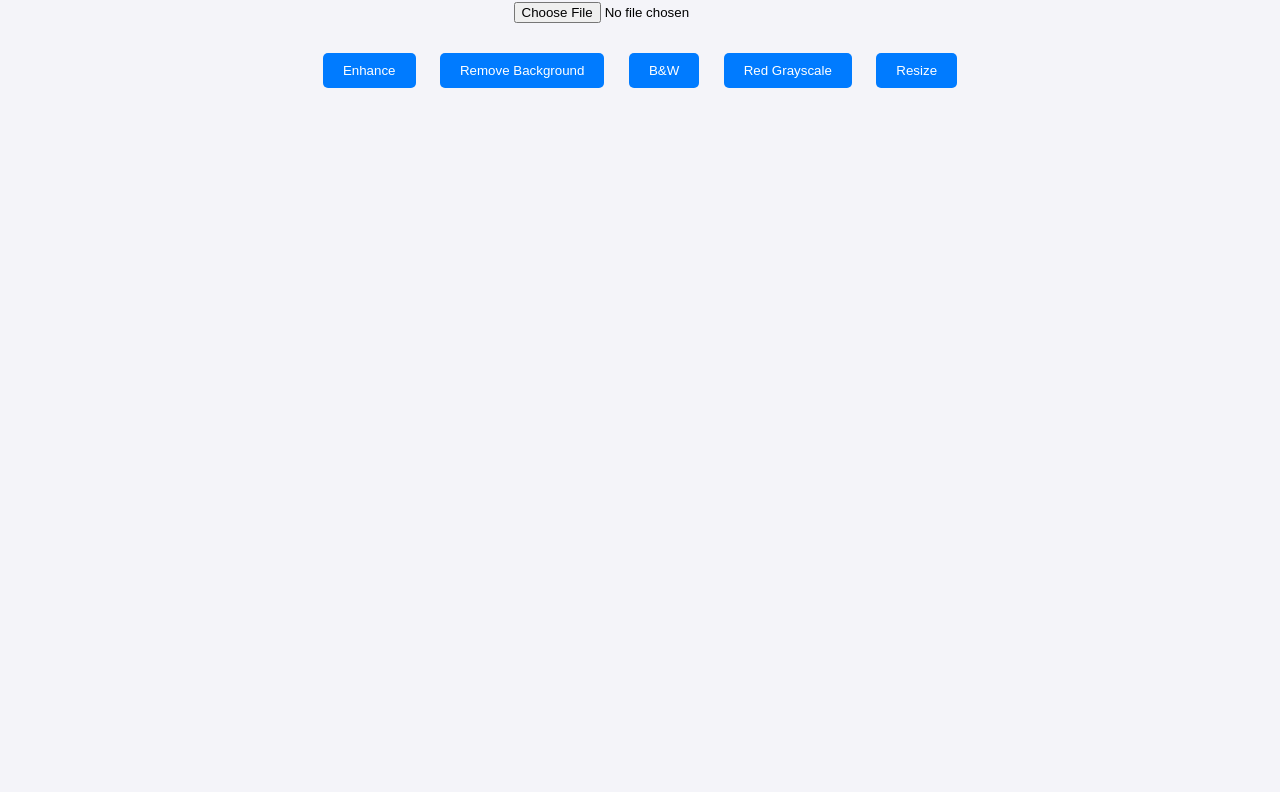
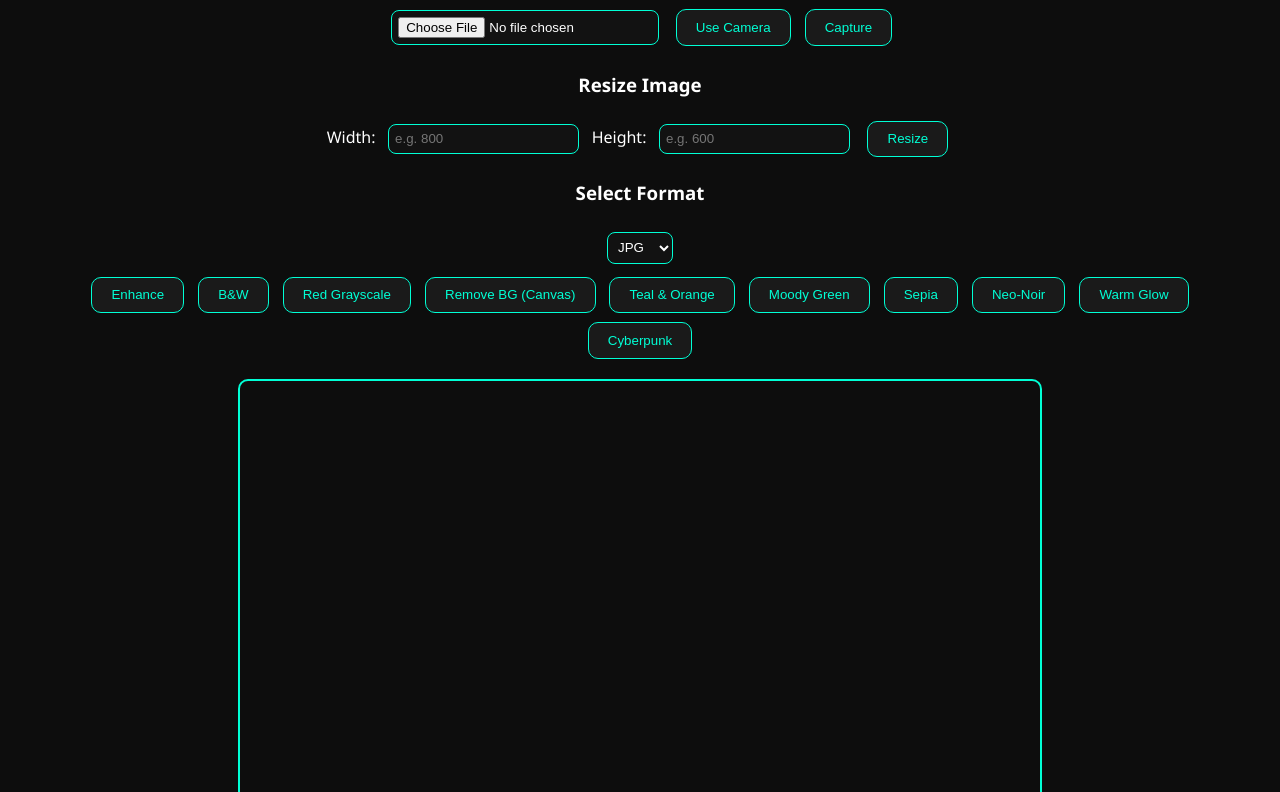
Before and after one commit to Aluval/FitPixAI, a plain HTML site: page phototools.html in a window 1280 px wide. Shown: the part 126-918 px from the top of the page. Before the commit the page ends 800 px from the top, so only its background shows below. Drawn offline with Linux system fonts and the light colour scheme.

Commit message:
Update phototools.html

```diff
--- a/phototools.html
+++ b/phototools.html
@@ -1,113 +1,207 @@
 <!DOCTYPE html>
 <html lang="en">
 <head>
-    <meta charset="UTF-8">
-    <meta name="viewport" content="width=device-width, initial-scale=1.0">
+  <meta charset="UTF-8" />
+  <meta name="viewport" content="width=device-width, initial-scale=1.0"/>
   <title>FitPix AI - Photo Tools</title>
   <style>
     body {
-            font-family: Arial, sans-serif;
-            background-color: #f4f4f9;
-            display: flex;
-            flex-direction: column;
-            align-items: center;
-            justify-content: center;
-            padding: 20px;
+      font-family: 'Segoe UI', sans-serif;
+      background: #0d0d0d;
+      color: #fff;
+      text-align: center;
+      padding: 2rem;
     }
-        .container {
-            width: 100%;
-            max-width: 800px;
-            text-align: center;
+    h1 {
+      font-size: 2.2rem;
+      margin-bottom: 1rem;
+      color: #00ffd5;
     }
-        #imagePreview {
-            width: 100%;
-            max-width: 500px;
-            margin-top: 20px;
+    .button {
+      background: #1a1a1a;
+      border: 1px solid #00ffd5;
+      color: #00ffd5;
+      padding: 0.6rem 1.2rem;
+      margin: 0.3rem;
+      border-radius: 10px;
+      cursor: pointer;
+      transition: 0.3s;
+    }
+    .button:hover {
+      background: #00ffd5;
+      color: #000;
+    }
+    canvas {
+      margin-top: 1rem;
+      max-width: 100%;
+      border: 2px solid #00ffd5;
+      border-radius: 10px;
+    }
+    input[type="file"], input[type="number"], select {
+      margin: 0.5rem;
+      padding: 0.4rem;
+      border-radius: 8px;
+      border: 1px solid #00ffd5;
+      background: #121212;
+      color: #fff;
+    }
+    video {
       display: none;
-        }
-        button {
-            background-color: #007bff;
-            color: white;
-            padding: 10px 20px;
-            border: none;
-            cursor: pointer;
-            margin: 10px;
-            border-radius: 5px;
-        }
-        button:hover {
-            background-color: #0056b3;
-        }
-        input[type="file"] {
-            margin: 20px 0;
+      border-radius: 10px;
+      margin-top: 1rem;
     }
   </style>
 </head>
 <body>
-
-<div class="container">
   <h1>FitPix AI - Photo Tools</h1>
 
-    <!-- Image Upload -->
-    <input type="file" id="photoUpload" accept="image/*" />
+  <input type="file" accept="image/*,.heic" id="uploadInput"/>
+  <button class="button" onclick="startCamera()">Use Camera</button>
+  <video id="camera" width="320" height="240" autoplay></video>
+  <button class="button" onclick="captureFromCamera()">Capture</button>
 
-    <br>
-
-    <!-- Display Image and Effects -->
-    <img id="imagePreview" src="" alt="Preview" />
-
-    <!-- Buttons for Effects -->
-    <button onclick="enhanceImage()">Enhance</button>
-    <button onclick="removeBg()">Remove Background</button>
-    <button onclick="applyB&W()">B&W</button>
-    <button onclick="applyRedGrayscale()">Red Grayscale</button>
-    <button onclick="applyResize()">Resize</button>
-
-    <!-- Download Button -->
-    <div id="downloadBtnContainer"></div>
-
-    <!-- Effects Options -->
-    <div id="resizeOptions" style="display:none;">
-        <label for="widthInput">Width:</label>
-        <input type="number" id="widthInput" placeholder="Enter width" />
-        <label for="heightInput">Height:</label>
-        <input type="number" id="heightInput" placeholder="Enter height" />
-        <button onclick="applyResize()">Apply Resize</button>
-    </div>
+  <div>
+    <h3>Resize Image</h3>
+    Width: <input type="number" id="resizeWidth" placeholder="e.g. 800" />
+    Height: <input type="number" id="resizeHeight" placeholder="e.g. 600" />
+    <button class="button" onclick="resizeImage()">Resize</button>
   </div>
 
+  <div>
+    <h3>Select Format</h3>
+    <select id="formatSelect">
+      <option value="image/jpeg">JPG</option>
+      <option value="image/png">PNG</option>
+      <option value="image/heic">HEIC</option>
+    </select>
+  </div>
+
+  <div id="tools">
+    <button class="button" onclick="applyEffect('enhance')">Enhance</button>
+    <button class="button" onclick="applyEffect('bw')">B&W</button>
+    <button class="button" onclick="applyEffect('red')">Red Grayscale</button>
+    <button class="button" onclick="removeBackground()">Remove BG (Canvas)</button>
+    <button class="button" onclick="applyEffect('teal')">Teal & Orange</button>
+    <button class="button" onclick="applyEffect('moody')">Moody Green</button>
+    <button class="button" onclick="applyEffect('sepia')">Sepia</button>
+    <button class="button" onclick="applyEffect('noir')">Neo-Noir</button>
+    <button class="button" onclick="applyEffect('warm')">Warm Glow</button>
+    <button class="button" onclick="applyEffect('cyberpunk')">Cyberpunk</button>
+  </div>
+
+  <canvas id="canvas" width="800" height="600"></canvas>
+  <br/>
+  <button class="button" onclick="downloadImage()">Download</button>
+
+  <hr style="margin:2rem 0; border-color:#00ffd5"/>
+
+  <h3>Remove Background via API</h3>
+  <input type="file" id="photoUpload" accept="image/*" />
+  <button class="button" onclick="removeBg()">Remove Background (API)</button>
+  <br/>
+  <img id="resultImage" style="margin-top: 1rem; max-width: 100%; display:none; border:2px solid #00ffd5; border-radius:10px;" />
+  <br/>
+  <a id="downloadBtn" class="button" style="display:none;" download="removed_bg.jpeg">Download Removed BG</a>
+
   <script>
-    function displayImage(url) {
-        const imagePreview = document.getElementById("imagePreview");
-        imagePreview.src = url;
-        imagePreview.style.display = "block";
+    const canvas = document.getElementById('canvas');
+    const ctx = canvas.getContext('2d');
+    const uploadInput = document.getElementById('uploadInput');
+    const video = document.getElementById('camera');
+
+    uploadInput.addEventListener('change', (e) => {
+      const reader = new FileReader();
+      reader.onload = function(evt) {
+        const img = new Image();
+        img.onload = () => ctx.drawImage(img, 0, 0, canvas.width, canvas.height);
+        img.src = evt.target.result;
+      };
+      reader.readAsDataURL(e.target.files[0]);
+    });
+
+    function startCamera() {
+      navigator.mediaDevices.getUserMedia({ video: true })
+        .then(stream => {
+          video.style.display = 'block';
+          video.srcObject = stream;
+        });
     }
 
-    function addDownloadButton(url, filename) {
-        const downloadBtnContainer = document.getElementById("downloadBtnContainer");
-        const downloadBtn = document.createElement("a");
-        downloadBtn.href = url;
-        downloadBtn.download = filename;
-        downloadBtn.innerText = "Download " + filename;
-        downloadBtn.style.display = "block";
-        downloadBtn.style.marginTop = "10px";
-        downloadBtnContainer.innerHTML = "";
-        downloadBtnContainer.appendChild(downloadBtn);
+    function captureFromCamera() {
+      ctx.drawImage(video, 0, 0, canvas.width, canvas.height);
+    }
+
+    function applyEffect(type) {
+      const imgData = ctx.getImageData(0, 0, canvas.width, canvas.height);
+      const d = imgData.data;
+      for (let i = 0; i < d.length; i += 4) {
+        let r = d[i], g = d[i + 1], b = d[i + 2];
+
+        switch (type) {
+          case 'enhance': d[i] = r * 1.1; d[i + 1] = g * 1.1; d[i + 2] = b * 1.1; break;
+          case 'bw': let avg = (r + g + b) / 3; d[i] = d[i + 1] = d[i + 2] = avg; break;
+          case 'red': let gray = (r + g + b) / 3; d[i] = gray; d[i + 1] = d[i + 2] = 0; break;
+          case 'teal': d[i] = r * 1.1; d[i + 1] = g * 0.9; d[i + 2] = b * 1.2; break;
+          case 'moody': d[i] *= 0.7; d[i + 1] *= 1.1; d[i + 2] *= 0.7; break;
+          case 'sepia': let s = 0.3 * r + 0.59 * g + 0.11 * b; d[i] = s * 1.07; d[i + 1] = s * 0.74; d[i + 2] = s * 0.43; break;
+          case 'noir': let contrast = (r + g + b) / 3 > 128 ? 255 : 0; d[i] = d[i + 1] = d[i + 2] = contrast; break;
+          case 'warm': d[i] += 30; d[i + 1] += 15; break;
+          case 'cyberpunk': d[i] = b; d[i + 1] = r; d[i + 2] = g; break;
+        }
+      }
+      ctx.putImageData(imgData, 0, 0);
+    }
+
+    function removeBackground() {
+      const imgData = ctx.getImageData(0, 0, canvas.width, canvas.height);
+      const d = imgData.data;
+      for (let i = 0; i < d.length; i += 4) {
+        if (d[i] > 240 && d[i + 1] > 240 && d[i + 2] > 240) {
+          d[i + 3] = 0; // Make near-white pixels transparent
+        }
+      }
+      ctx.putImageData(imgData, 0, 0);
+    }
+
+    function resizeImage() {
+      const w = parseInt(document.getElementById("resizeWidth").value);
+      const h = parseInt(document.getElementById("resizeHeight").value);
+      if (!w || !h) return alert("Enter both width and height");
+
+      const tempCanvas = document.createElement('canvas');
+      tempCanvas.width = w;
+      tempCanvas.height = h;
+      tempCanvas.getContext('2d').drawImage(canvas, 0, 0, w, h);
+      canvas.width = w;
+      canvas.height = h;
+      ctx.drawImage(tempCanvas, 0, 0);
+    }
+
+    function downloadImage() {
+      const format = document.getElementById('formatSelect').value;
+      const link = document.createElement('a');
+      link.download = `fitpix_output.${format.split('/')[1]}`;
+      link.href = canvas.toDataURL(format);
+      link.click();
     }
 
     async function removeBg() {
       const fileInput = document.getElementById("photoUpload");
+      const resultImage = document.getElementById("resultImage");
+      const downloadBtn = document.getElementById("downloadBtn");
+
       if (!fileInput.files.length) {
         alert("Please upload a photo first.");
         return;
       }
+
       const formData = new FormData();
       formData.append("image_file", fileInput.files[0]);
       formData.append("size", "auto");
 
-        try {
       const response = await fetch("https://api.remove.bg/v1.0/removebg", {
         method: "POST",
-                headers: { "X-Api-Key": "24Lc9RTfcMEXPx1Y7MU89afF" }, // Replace with your API key
+        headers: { "X-Api-Key": "24Lc9RTfcMEXPx1Y7MU89afF" }, // Replace with your real API key
         body: formData
       });
 
@@ -117,63 +211,14 @@
       }
 
       const blob = await response.blob();
+      const url = URL.createObjectURL(blob);
 
-            // Convert to JPEG by drawing to a canvas
-            const img = new Image();
-            img.onload = function () {
-                const canvas = document.createElement("canvas");
-                canvas.width = img.width;
-                canvas.height = img.height;
-                const ctx = canvas.getContext("2d");
-                ctx.drawImage(img, 0, 0);
-                const jpegUrl = canvas.toDataURL("image/jpeg", 1.0); // Full quality JPEG
-                displayImage(jpegUrl);
-                addDownloadButton(jpegUrl, "removed_bg.jpg");
-            };
-            img.src = URL.createObjectURL(blob);
+      resultImage.src = url;
+      resultImage.style.display = "block";
 
-        } catch (error) {
-            alert("Unexpected error: " + error.message);
-        }
-    }
-
-    function enhanceImage() {
-        // Implement cinematic effect (example)
-        alert("Enhance functionality to be added.");
-    }
-
-    function applyB&W() {
-        const img = document.getElementById("imagePreview");
-        if (!img.src) {
-            alert("Please upload an image first.");
-            return;
-        }
-        img.style.filter = "grayscale(100%)";
-    }
-
-    function applyRedGrayscale() {
-        const img = document.getElementById("imagePreview");
-        if (!img.src) {
-            alert("Please upload an image first.");
-            return;
-        }
-        img.style.filter = "grayscale(100%) sepia(100%)";
-    }
-
-    function applyResize() {
-        const width = document.getElementById("widthInput").value;
-        const height = document.getElementById("heightInput").value;
-
-        const img = document.getElementById("imagePreview");
-        if (img.src && width && height) {
-            img.width = width;
-            img.height = height;
-            addDownloadButton(img.src, "resized_image.jpg");
-        } else {
-            alert("Please upload an image and provide valid dimensions.");
-        }
+      downloadBtn.href = url;
+      downloadBtn.style.display = "inline-block";
     }
   </script>
-
 </body>
 </html>
```
Lines whose indentation alone changed are shown as unchanged.
